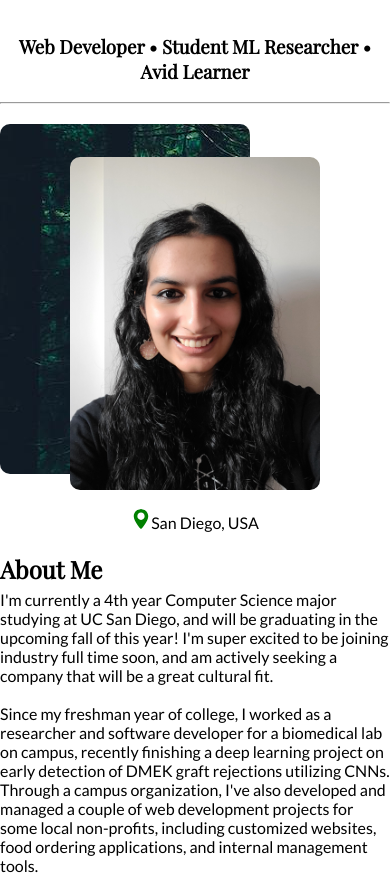
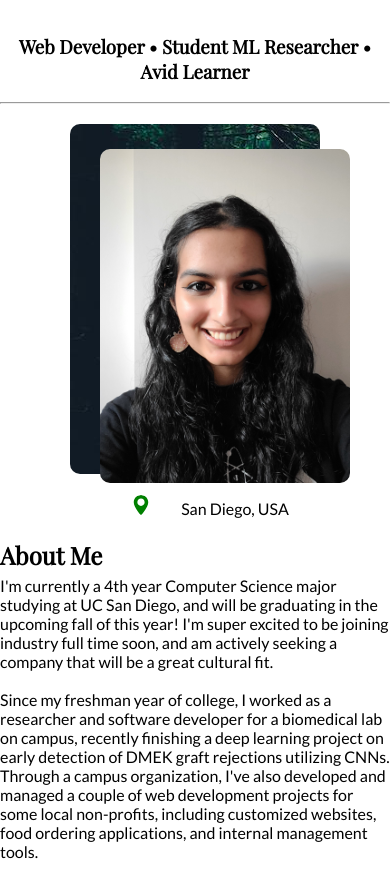
Before and after one commit to Amrit-S/personal-website, a React (Create React App) app: page / in a window 390 px wide. Shown: the part 953-1828 px from the top of the page. Built offline with nearby package versions, Linux system fonts and the light colour scheme.

Commit message:
Made skillset section responsive + headshot responsive

```diff
--- a/src/components/InteractiveSections/About.js
+++ b/src/components/InteractiveSections/About.js
@@ -15,8 +15,7 @@ export default function About() {
             <div className="about-info">
                 <div id="headshot-container">
                     <div className="headshot-backdrop"></div>
-                    <img src={PersonalHeadshot} alt="Amrit Headshot" width="250px" height="auto" style={{margin: "-330px 30px 0px 30px"}} />
-
+                    <img src={PersonalHeadshot} alt="Amrit Headshot" width="250px" height="auto" />
                     <p>
                         <MapMarker/>
                         San Diego, USA
--- a/src/components/InteractiveSections/Projects.js
+++ b/src/components/InteractiveSections/Projects.js
@@ -92,6 +92,11 @@ export default function Projects() {
                 dates="Sept 2021 - Present"
                 projDetails="Individual"
                 >
+                    <div>
+                        <p> <b> Est. Completion Date: </b> Oct. 2021 </p>
+                        <p> <b> Tech Stack: </b> ReactJS </p>
+                        <p> <b> Hosting: </b> Heroku </p>
+                    </div>
                 </ProjEntry>
             </div>
             <br/> <br/>
@@ -123,6 +128,42 @@ export default function Projects() {
                 dates="Oct 2020 - Jan 2021"
                 projDetails="Team &bull; Project Manager"
                 >
+                     <div>
+                        <p> <b> Client Background </b> <br/>
+
+                        United Women of East Africa (UWEAST) is a non-profit that provides health services and educational
+                        opportunities for the East African community. It had started a local community kitchen
+                        in San Diego featuring various East African foods, and wanted to expand it to a more
+                        functional catering and order service.
+
+                        </p>
+                        <p> <b> Project Goals </b> <br/>
+
+                        Project outcome was to create a food ordering web application that allowed customers to browse the
+                        menu, customize their selection, and pay for their order. It should further duel as an internal
+                        management tool for the operators, allowing authorized users to edit the menu and view placed orders.
+                        </p>
+                        <p>
+                            <b> Tech Stack: </b> MERN
+                        </p>
+                        <p>
+                            <b> Dependencies: </b> PayPal Smart Buttons, Material UI, Bootstrap
+                        </p>
+                        <p>
+                            <b> Hosting: </b> Heroku
+                        </p>
+
+                        <p>
+                            <b> Team: </b> 1 Project Manager, 7 Developers
+                        </p>
+
+                        <b> Responsibilties </b>
+                        <ul>
+                            <li> <p> Constructed project timeline, designed backend schemas/composition, and assigned tasks to developers in addition to PR code review  </p></li>
+                            <li> <p> Communicated with client for feature clarifications/adjustments, tech stack negotiations, and periodic progress demos </p></li>
+                            <li> <p> Developed Home Page, Contact Page (email automation), and website footer, including responsive desktop and mobile layouts </p></li>
+                        </ul>
+                    </div>
                 </ProjEntry>
 
             <ProjEntry
--- a/src/css/InteractiveResume.css
+++ b/src/css/InteractiveResume.css
@@ -27,8 +27,6 @@
     height: 75px;
     border-radius: 5px;
     border-bottom: 2px solid black;
-
-    /* background-color: #96ca2f; */
 }
 
 #title-section #title-arrow:hover{
@@ -116,6 +114,14 @@
     background: url("../media/forest-bg.jpeg");
     background-position: left;
     border-radius: 10px;
+}
+
+#headshot-container img {
+    margin: -330px 30px 0px 30px;
+}
+
+#headshot-container > p {
+    margin-left: -60px;
 }
 
 #about-section img {
@@ -226,6 +232,17 @@
         flex-direction: column;
     }
 
+    #headshot-container{
+        display: flex;
+        flex-direction: column;
+        justify-content: center;
+        align-items: center;
+    }
+
+    #headshot-container img {
+        margin: -325px 30px 0px 90px;
+    }
+
 }
 
 @media only screen and (max-width: 1050px) {
@@ -234,6 +251,7 @@
         grid-template-columns: repeat(1, 100%);
         gap: 20px;
     }
+
 }
 
 @media only screen and (max-width: 800px) {
@@ -252,6 +270,24 @@
         border-radius: 5px;
         border-bottom: 2px solid black;
     }
+
+    .book-bg {
+        background: white;
+     }
+}
+
+@media only screen and (max-width: 600px){
+    .skillset-subsection{
+        flex-direction: column;
+    }
+
+    .skillset-subsection > div:nth-child(2) {
+        margin-left: 0px;
+    }
+
+    .skillset-subsection > div > * {
+        padding: 10px;
+    }
 }
 
 @media only screen and (max-width: 400px) {
--- a/src/css/SkillEntry.css
+++ b/src/css/SkillEntry.css
@@ -9,3 +9,9 @@
 .skill-entry:hover {
     background-color: #e6e6e6;
 }
+
+@media only screen and (max-width: 1000px) {
+    .skill-entry{
+        flex-direction: column;
+    }
+}
```
